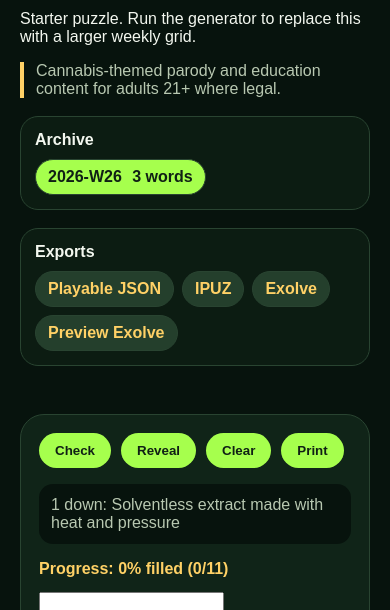
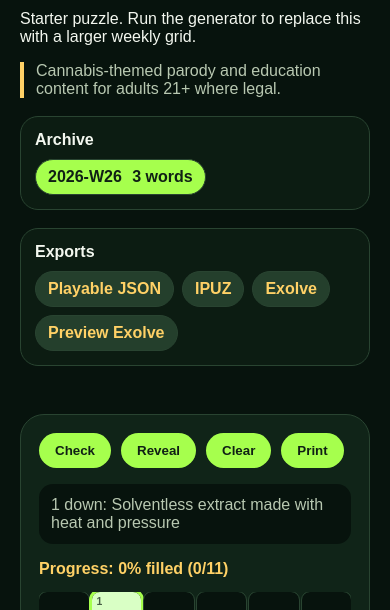
Before and after one commit to dtfgenetics/Thc-crossword-, a website built with Vite: page index.html in a window 390 px wide. Shown: the part 166-776 px from the top of the page. Built offline with nearby package versions, Linux system fonts and the light colour scheme.

Commit message:
Hide mobile input without breaking keyboard focus

```diff
--- a/src/styles.css
+++ b/src/styles.css
@@ -20,6 +20,7 @@ h1 { font-size: clamp(2rem, 8vw, 5rem); line-height: .9; margin: 0 0 12px; }
 .toolbar button { border: 0; border-radius: 999px; padding: 10px 16px; font-weight: 900; background: #a6ff4d; color: #102015; cursor: pointer; }
 .status { color: #b8c8b1; background: #07130d; border-radius: 14px; padding: 12px; }
 .progress { margin: 8px 0 14px; color: #ffd166; font-weight: 800; }
+.mobile-input { position: fixed; left: -1000px; top: 0; width: 1px; height: 1px; opacity: .01; }
 .export-preview { white-space: pre-wrap; overflow: auto; background: #07130d; color: #f3f7ef; border: 1px solid #294431; border-radius: 16px; padding: 16px; line-height: 1.5; }
 .grid { --cols: 15; display: grid; grid-template-columns: repeat(var(--cols), minmax(30px, 1fr)); gap: 3px; overflow: auto; }
 .cell { aspect-ratio: 1 / 1; position: relative; border: 0; border-radius: 8px; background: #f7f5e8; color: #102015; font-weight: 900; cursor: pointer; }
```
